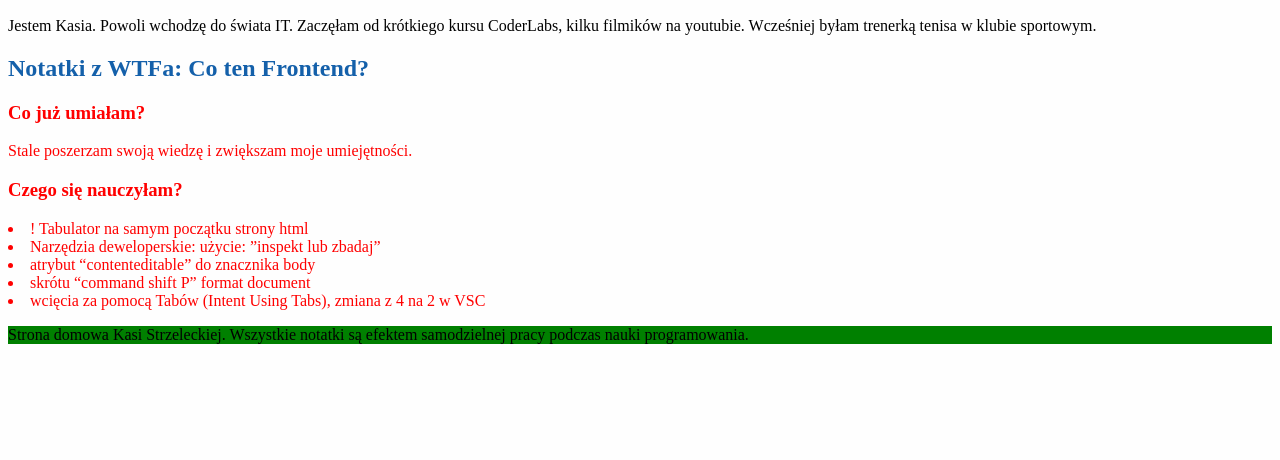
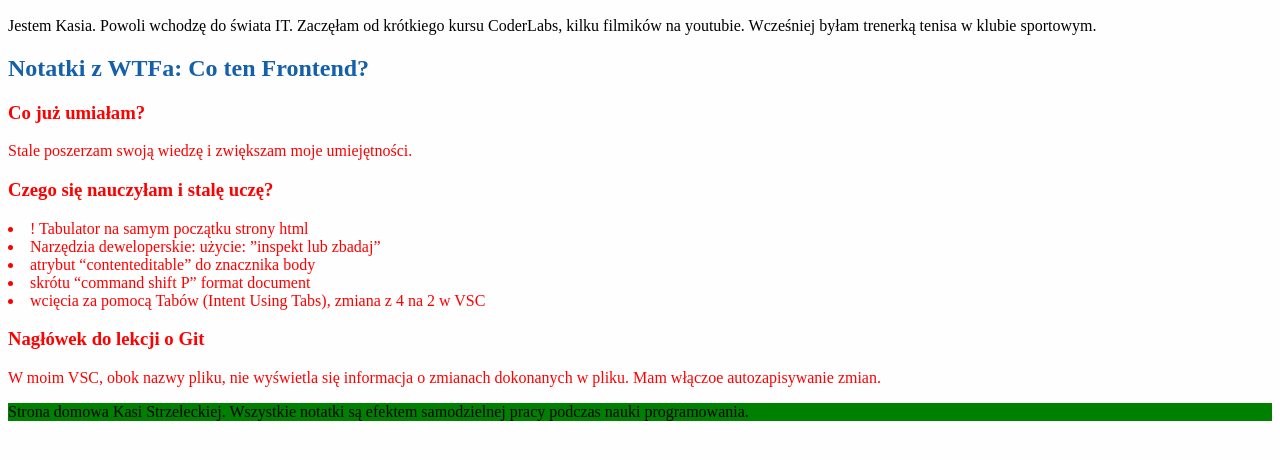
Before and after one commit to kasiastrzelecka/homepage, a plain HTML site: page index.html in a window 1280 px wide. Shown: the part 110-570 px from the top of the page. Drawn offline with Linux system fonts and the light colour scheme.

Commit message:
nagłówek o gitcie

```diff
--- a/idex.html
+++ b/index.html
@@ -33,7 +33,7 @@
 
 
             <article>
-                <h3>Czego się nauczyłam?</h3>
+                <h3>Czego się nauczyłam i stalę uczę?</h3>
 
                 <p>
                     <li>! Tabulator na samym początku strony html </li>
@@ -42,6 +42,10 @@
                     <li>skrótu “command shift P” format document</li>
                     <li>wcięcia za pomocą Tabów (Intent Using Tabs), zmiana z 4 na 2 w VSC</li>
                 </p>
+            </article>
+            <article>
+                <h3>Nagłówek do lekcji o Git</h3>
+                <p> W moim VSC, obok nazwy pliku, nie wyświetla się informacja o zmianach dokonanych w pliku. Mam włączoe autozapisywanie zmian.</p>
             </article>
         </section>
         <footer>
```
